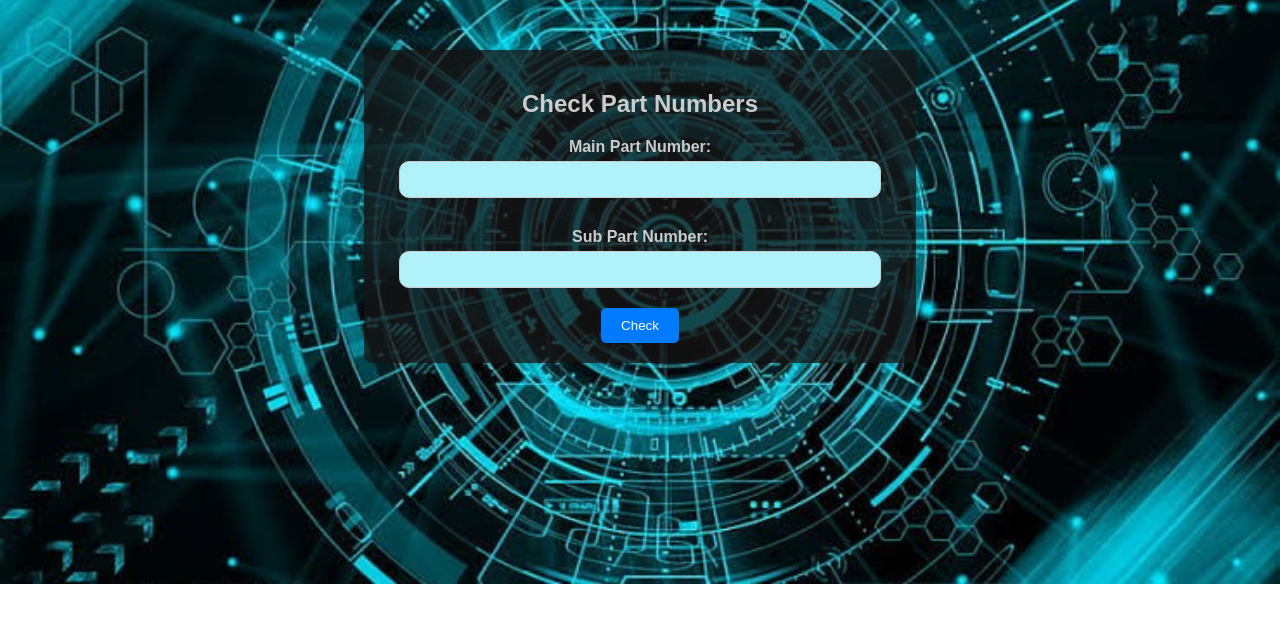
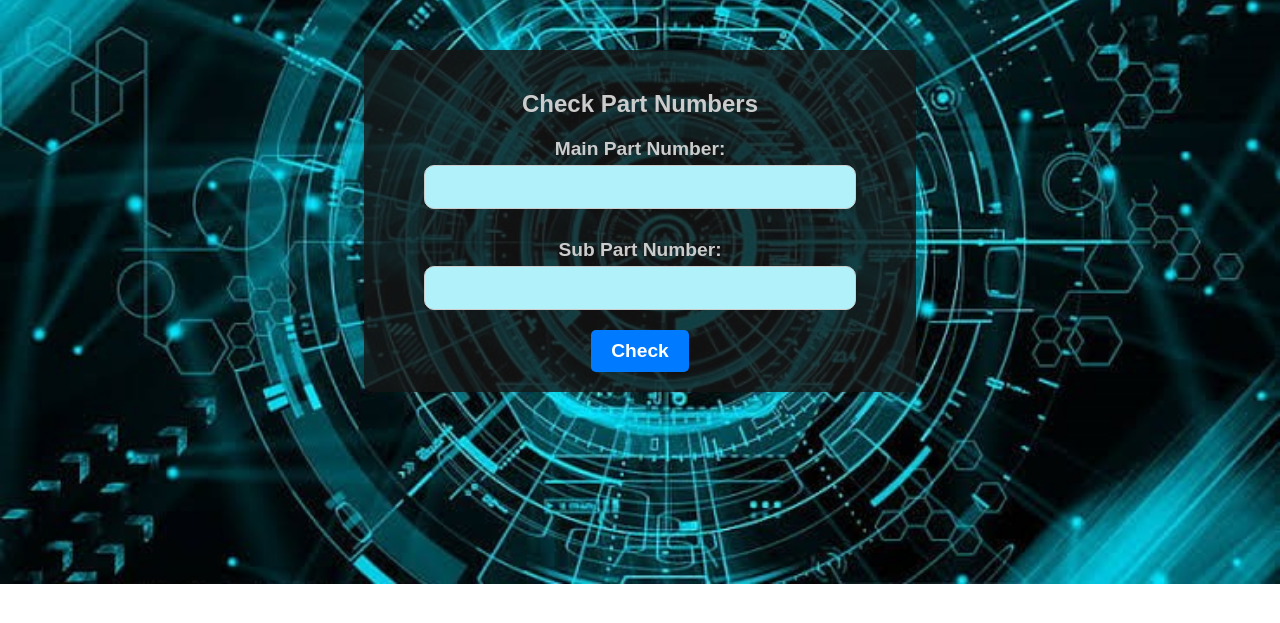
Before and after one commit to pruthvishetty12/Bosch, a Flask app: page /user in a window 1280 px wide. Shown: the part 98-721 px from the top of the page. Run offline with Flask 3, Linux system fonts and the light colour scheme; the visitor is signed in with stand-in values (Sample User, id 1).

Commit message:
Add files via upload

```diff
--- a/static/style.css
+++ b/static/style.css
@@ -72,7 +72,7 @@ body {
     margin-top: 50px;
     color: #ccc;
     width: 40%;
-    background-color: #151515bf;
+    background-color: #151515ca;
     padding: 20px;
     border-radius: 8px;
     box-shadow: 0px 0px 10px 0px rgba(0, 0, 0, 0.1);
@@ -81,12 +81,15 @@ body {
 
 label {
     display: block;
+
     margin: 10px 0 5px;
     font-weight:bolder;
+    font-size: larger;
 }
 
 input[type="text"] {
-    width: 90%;
+    width: 80%;
+    font-size: larger;
     background-color: #b0f1fa;
     padding: 10px;
     margin-bottom: 20px;
@@ -96,8 +99,10 @@ input[type="text"] {
 
 button {
     padding: 10px 20px;
+    font-size: larger;
     background-color: #007bff;
     color: white;
+    font-weight: bold;
     border: none;
     border-radius: 5px;
     cursor: pointer;
@@ -109,10 +114,12 @@ button:hover {
 
 .error {
     color: red;
+    font-size: x-large;
     margin-top: 10px;
 }
 .message {
 
     color: rgb(0, 255, 89);
     margin-top: 10px;
+    font-size: x-large;
 }
```
